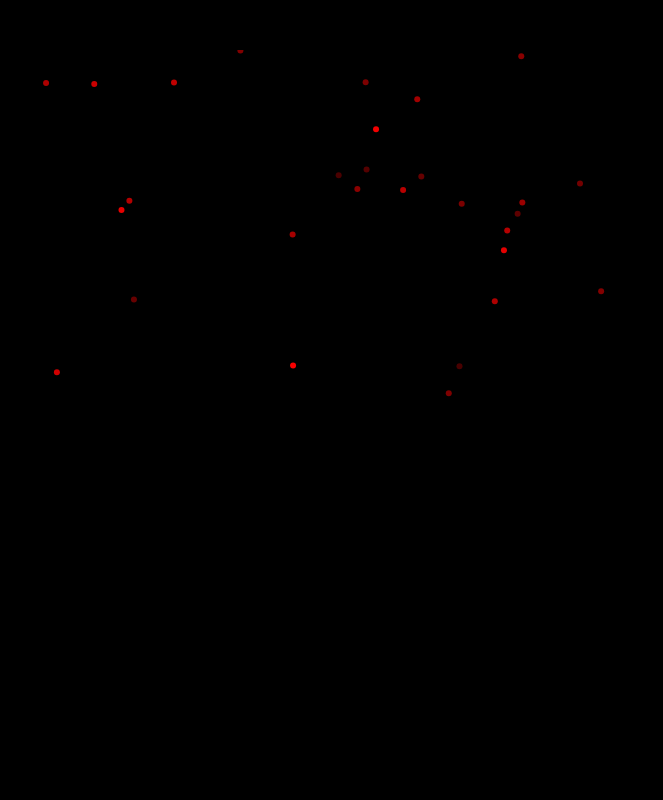
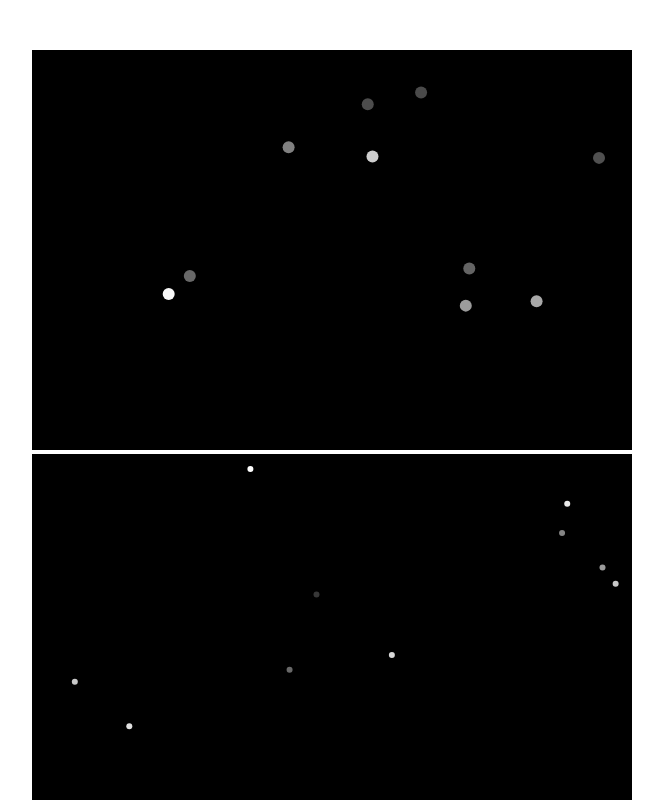
Before and after one commit to scottandrewlepera/HTML5-Canvas-FX, a website built with webpack: page demos/fizz.html in a window 1280 px wide. Shown: the top 800 px of the page, without its empty margins (18-681 px from the left). Built offline with nearby package versions, Linux system fonts and the light colour scheme; animation ran at ten frames a second; files whose address does not match are found by name.

Commit message:
BIG refactor - separate files for systems and particles - change HTML attribute API - file reorg

```diff
--- a/demos/fizz.html
+++ b/demos/fizz.html
@@ -1,33 +1,14 @@
 <!DOCTYPE html>
 <html>
     <head>
-    <style>
-        body {
-            margin: 50px;
-            padding: 0;
-            background-color: #000;
-            height: 100%;
-        }
-        .stack {
-            position: relative;
-        }
-        .stack canvas {
-            position: absolute;
-        }
-
-    </style>
+        <title>fizz</title>
+        <link type="text/css" rel="stylesheet" href="../dist/index.css" />
     </head>
     <body>
-        <canvas data-dust="30" data-dust-rgb="255,0,0" width="600" height="400"></canvas>
-        <canvas data-scratchlines="15" data-scratchlines-rgb="255,0,0" width="600" height="400"></canvas>
-        <canvas data-dustup="10" data-dustup-max-width="20" width="600" height="400"></canvas>
-        <div class="stack">
-            <canvas data-dust="30" data-dust-rgb="255,0,0" width="600" height="400"></canvas>
-            <canvas data-scratchlines="5" data-scratchlines-rgb="17,17,17" data-scratchlines-max-width="100" width="600" height="400"></canvas>
-        </div>
+        <canvas data-fx="fizz" data-fx-particle="dust" width="600" height="400"></canvas>
+        <canvas data-fx="fizz" data-fx-particle="dust" data-n="10" data-max-width="3" width="600" height="400"></canvas>
+        <canvas data-fx="fizz" data-fx-particle="globes" data-n="20" data-rgb="0,0,255" data-max-width="20" width="600" height="400"></canvas>
+        <canvas data-fx="fizz" data-fx-particle="globes" data-n="500" data-max-width="3" width="600" height="400"></canvas>
     </body>
-    <script type="text/javascript" src="./setup.js"></script>
-    <script type="text/javascript" src="./dust.js"></script>
-    <script type="text/javascript" src="./dustup.js"></script>
-    <script type="text/javascript" src="./scratchlines.js"></script>
+    <script type="text/javascript" src="../dist/main.js"></script>
 </html>
--- a/src/css/index.css
+++ b/src/css/index.css
@@ -1,8 +1,11 @@
 body {
     margin: 50px;
     padding: 0;
-    background-color: #000;
+    background: #fff;
     height: 100%;
+}
+canvas {
+    background: #000;
 }
 .stack {
     position: relative;
--- /dev/null
+++ b/src/js/constants.ts
@@ -0,0 +1,3 @@
+export const DEFAULT_SYSTEM_RGB: string = '255, 255, 255';
+export const DEFAULT_SYSTEM_COUNT: number = 10;
+export const DEFAULT_SYSTEM_MAX_WIDTH: number = 6;
--- a/src/js/dust.js
+++ /dev/null
@@ -1,101 +0,0 @@
-/*
-Particle system adapted from a demo by Andres Pagella
-http://www.andrespagella.com/introduction-particle-systems-html5-canvas
-*/
-
-import { initRequestAnimFrame } from './requestAnimFrame';
-
-(function() {
-
-  var Particle = function(x, y, vx, vy) {
-    this.x = x || 0;
-    this.y = y || 0;
-    this.vx = vx || 0;
-    this.vy = vy || 0;
-    this.alpha = 1;
-
-    this.update = function (vx, vy) {
-
-        this.alpha = Math.random() * (1 - 0.2) + 0.2;
-
-      vx = vx || 0,
-      vy = vy || 0;
-
-      this.x += this.vx + vx;
-      this.y += this.vy + vy;
-    };
-
-  };
-
-  var ParticleSystem = function(canvas, count, rgbColor) {
-    var i = 0,
-        ctx = canvas.getContext('2d');
-
-    count = count || 0;
-
-    rgbColor = rgbColor || '255, 255, 255';
-
-    this.particles = [];
-    this.canvas = canvas;
-
-    // initialization
-    for ( ; i < count ; ++i ) {
-      var x = Math.random() * (canvas.width - 1) + 1,
-          y = Math.random() * (canvas.height - 1) + 1,
-          vx = Math.random() * 3 - 1.5,
-          vy = Math.random() * 3 - 1.5;
-
-      this.particles.push(new Particle(x, y, vx, vy));
-    }
-
-    this.update = function() {
-      for ( i = 0 ; i < count ; ++i ) {
-
-        var particle = this.particles[i];
-        // We don't want to process particles that
-        // we can't see anymore
-        if (particle.x > 0 &&
-            particle.x < canvas.width &&
-            particle.y > 0 &&
-            particle.y < canvas.height) {
-
-            particle.update();
-
-            ctx.fillStyle = `rgba(${rgbColor}, ${particle.alpha})`;
-            ctx.beginPath();
-            ctx.arc(particle.x, particle.y, 3, 0, 2 * Math.PI);
-            ctx.fill();
-
-        } else {
-            particle.x = Math.random() * (canvas.width - 1) + 1;
-            particle.y = Math.random() * (canvas.height - 1) + 1;
-        }
-      }
-    };
-  };
-
-
-  // Call the init() function on load
-    init();
-
-    function init() {
-        // Get a reference to the canvas object in the HTML
-        var canvases = document.querySelectorAll('canvas[data-dust]');
-
-        Array.from(canvases).forEach( (canvas) => {
-            var n = parseInt(canvas.getAttribute('data-dust'), 10);
-            var rgb = canvas.getAttribute('data-dust-rgb');
-            var system = new ParticleSystem(canvas, n, rgb);
-
-            window.requestAnimFrame(paint);
-
-            function paint() {
-                var ctx = canvas.getContext('2d');
-                ctx.clearRect(0, 0, canvas.width, canvas.height);
-                system.update();
-                window.requestAnimFrame(paint);
-            }
-        });
-
-    }
-})();
--- a/src/js/index.js
+++ b/src/js/index.js
@@ -1,3 +1,8 @@
-import { init as ScratchInit } from './scratch';
+import { init as ScratchSystemInit } from './systems/Scratch';
+import { init as ParticleSystemInit } from './systems/Dust';
+import { init as FizzSystemInit } from './systems/Fizz';
+import { DustMote } from './particles/DustMote';
 
-ScratchInit(window);
+ScratchSystemInit(window);
+ParticleSystemInit(window);
+FizzSystemInit(window);
--- /dev/null
+++ b/src/js/particles/DustMote.ts
@@ -0,0 +1,29 @@
+import { Particle } from '../types/Particle';
+
+export class DustMote implements Particle {
+
+    x: number;
+    y: number;
+    vx: number;
+    vy: number;
+
+    alpha: number;
+    rgb: string;
+    render: (ctx: CanvasRenderingContext2D) => void;
+    maxWidth: number;
+
+    constructor(rgb: string, maxWidth: number) {
+
+        this.alpha = 1;
+        this.rgb = rgb;
+        this.maxWidth = maxWidth;
+
+        this.render = function(ctx: CanvasRenderingContext2D) {
+            this.alpha = Math.random() * (1 - 0.2) + 0.2;
+            ctx.fillStyle = `rgba(${this.rgb}, ${this.alpha})`;
+            ctx.beginPath();
+            ctx.arc(this.x, this.y, this.maxWidth, 0, 2 * Math.PI);
+            ctx.fill();
+        }
+    }
+}
--- /dev/null
+++ b/src/js/particles/Globe.ts
@@ -0,0 +1,30 @@
+import { Particle } from '../types/particle';
+
+export class Globe implements Particle {
+
+    x: any;
+    y: any;
+    vx: any;
+    vy: any;
+    alpha: number;
+    maxDiameter: any;
+    rgb: string;
+    render: (ctx: CanvasRenderingContext2D) => void;
+
+    constructor(rgb: string, maxWidth: number) {
+
+        this.alpha = 1;
+        this.maxDiameter = maxWidth;
+        this.rgb = rgb;
+
+        this.render = function (ctx: CanvasRenderingContext2D) {
+            this.alpha = Math.random() * (1 - 0.2) + 0.2;
+            let radius = Math.random() * (this.maxDiameter - 2) + 2;
+
+            ctx.fillStyle = `rgba(${this.rgb}, ${this.alpha})`;
+            ctx.beginPath();
+            ctx.arc(this.x, this.y, radius, 0, 2 * Math.PI);
+            ctx.fill();
+        }
+    }
+};
--- /dev/null
+++ b/src/js/particles/index.ts
@@ -0,0 +1,9 @@
+import { DustMote } from './DustMote';
+import { Globe } from './Globe';
+
+export const PARTICLES = {
+    dust: DustMote,
+    globes: Globe
+}
+
+export default PARTICLES;
--- /dev/null
+++ b/src/js/systems/Dust.ts
@@ -0,0 +1,84 @@
+import { initRequestAnimFrame } from '../requestAnimFrame';
+import { Particle } from '../types/Particle';
+import { PARTICLES } from '../particles';
+import { DEFAULT_SYSTEM_MAX_WIDTH, DEFAULT_SYSTEM_COUNT, DEFAULT_SYSTEM_RGB }  from '../constants';
+
+export class ParticleSystem {
+
+    particles: any[];
+    update: () => void;
+    initParticle: (particle: any, areaWidth: any, areaHeight: any) => void;
+    moveParticle: (particle: any) => void;
+
+    constructor(canvas: HTMLCanvasElement, particleClass: Particle, count: number = DEFAULT_SYSTEM_COUNT, rgb: string = DEFAULT_SYSTEM_RGB, maxWidth: number = DEFAULT_SYSTEM_MAX_WIDTH) {
+
+        let ctx = canvas.getContext('2d');
+
+        this.particles = [];
+
+        // initialization
+        for (let i = 0; i < count; ++i) {
+            let particle = new (particleClass as any)(rgb, maxWidth);
+            initParticle(particle, canvas.width, canvas.height);
+            this.particles.push(particle);
+        }
+
+        this.update = function () {
+            for (let i = 0; i < count; ++i) {
+
+                var particle = this.particles[i];
+                // We don't want to process particles that
+                // we can't see anymore
+                if (particle.x > 0 &&
+                    particle.x < canvas.width &&
+                    particle.y > 0 &&
+                    particle.y < canvas.height) {
+
+                    moveParticle(particle);
+                    particle.render(ctx);
+
+                } else {
+                    initParticle(particle, canvas.width, canvas.height);
+                }
+            }
+        }
+        function initParticle (particle, areaWidth, areaHeight) {
+            particle.x = Math.random() * (areaWidth - 1) + 1,
+            particle.y = Math.random() * (areaHeight - 1) + 1,
+            particle.vx = Math.random() * 3 - 1.5,
+            particle.vy = Math.random() * 3 - 1.5;
+        }
+        function moveParticle (particle) {
+            particle.x += particle.vx;
+            particle.y += particle.vy;
+        }
+    }
+}
+
+export function init(window) {
+
+    initRequestAnimFrame(window);
+    var document = window.document;
+
+    var canvases = document.querySelectorAll('canvas[data-fx="dust"]');
+
+    Array.from(canvases).forEach( (canvas: HTMLCanvasElement) => {
+
+        var particleClassKey = canvas.getAttribute('data-fx-particle');
+        var particleClass = PARTICLES[particleClassKey];
+
+        var n = parseInt(canvas.getAttribute('data-n'), 10) || DEFAULT_SYSTEM_COUNT;
+        var rgb = canvas.getAttribute('data-rgb') || DEFAULT_SYSTEM_RGB;
+        var mw = parseInt(canvas.getAttribute(`data-max-width`), 10) || DEFAULT_SYSTEM_MAX_WIDTH;
+        var system = new ParticleSystem(canvas, particleClass, n, rgb, mw);
+
+        window.requestAnimFrame(paint);
+
+        function paint() {
+            var ctx = canvas.getContext('2d');
+            ctx.clearRect(0, 0, canvas.width, canvas.height);
+            system.update();
+            window.requestAnimFrame(paint);
+        }
+    });
+}
--- /dev/null
+++ b/src/js/systems/Fizz.ts
@@ -0,0 +1,76 @@
+import { initRequestAnimFrame } from '../requestAnimFrame';
+import { Particle } from '../types/Particle';
+import { PARTICLES } from '../particles';
+import {DEFAULT_SYSTEM_MAX_WIDTH,  DEFAULT_SYSTEM_RGB, DEFAULT_SYSTEM_COUNT }  from '../constants';
+
+export class FizzSystem {
+
+    particles: any[];
+    update: () => void;
+
+    constructor(canvas: HTMLCanvasElement, particleClass: Particle, count: number = DEFAULT_SYSTEM_COUNT, rgb: string = DEFAULT_SYSTEM_RGB, maxWidth: number = DEFAULT_SYSTEM_MAX_WIDTH) {
+        var ctx = canvas.getContext('2d');
+
+        this.particles = [];
+
+        for (var i = 0; i < count; ++i) {
+            let particle = new (particleClass as any)(rgb, maxWidth);
+            initParticle(particle, canvas.width, canvas.height);
+            this.particles.push(particle);
+        }
+
+        this.update = function () {
+            for (i = 0; i < count; ++i) {
+                var particle = this.particles[i];
+                // We don't want to process particles that
+                // we can't see anymore
+                if (particle.y > 0 &&
+                    particle.y < canvas.height) {
+                    moveParticle(particle);
+                    particle.render(ctx);
+
+                } else {
+                    initParticle(particle, canvas.width, canvas.height);
+                }
+            }
+        }
+        function initParticle (particle: Particle, areaWidth: number, areaHeight: number) {
+            particle.x = Math.random() * (areaWidth - 1) + 1;
+            particle.y = Math.random() * (areaHeight - 1) + 1;
+            particle.vx = Math.random() * 3 - 1.5;
+            particle.vy = -(Math.random() * (3 - 1.5) + 1);
+        }
+        function moveParticle (particle) {
+            particle.y += particle.vy;
+        }
+    }
+}
+
+export function init(window, particleClass: Particle) {
+
+    initRequestAnimFrame(window);
+    var document = window.document;
+
+    var canvases = document.querySelectorAll('canvas[data-fx="fizz"]');
+
+    Array.from(canvases).forEach((canvas: HTMLCanvasElement) => {
+
+        var particleClassKey = canvas.getAttribute('data-fx-particle');
+        var particleClass = PARTICLES[particleClassKey];
+
+        var n = parseInt(canvas.getAttribute('data-n'), 10) || DEFAULT_SYSTEM_COUNT;
+        var mw = parseInt(canvas.getAttribute(`data-max-width`), 10) || DEFAULT_SYSTEM_MAX_WIDTH;
+        var rgb = canvas.getAttribute(`data-rgb`) || DEFAULT_SYSTEM_RGB;
+        var system = new FizzSystem(canvas, particleClass, n, rgb, mw);
+
+        window.requestAnimFrame(paint);
+
+        function paint() {
+            var ctx = canvas.getContext('2d');
+            ctx.clearRect(0, 0, canvas.width, canvas.height);
+            system.update();
+            window.requestAnimFrame(paint);
+        }
+    });
+
+}
--- a/src/js/scratch.ts
+++ b/src/js/systems/Scratch.ts
@@ -1,4 +1,4 @@
-import { initRequestAnimFrame } from './requestAnimFrame';
+import { initRequestAnimFrame } from '../requestAnimFrame';
 
 export class Scratch {
 
@@ -85,12 +85,13 @@ export function init(window) {
     initRequestAnimFrame(window);
     var document = window.document;
 
-    var canvases = document.querySelectorAll('canvas[data-scratch]');
+    var canvases = document.querySelectorAll('canvas[data-fx="scratches"]');
 
-    Array.from(canvases).forEach( (canvas: any) => {
-        var n = parseInt(canvas.getAttribute('data-scratch'), 10);
-        var mw = parseInt(canvas.getAttribute('data-scratch-max-width'), 10);
-        var rgb = canvas.getAttribute('data-scratch-rgb');
+    Array.from(canvases).forEach( (canvas: HTMLCanvasElement) => {
+
+        var n = parseInt(canvas.getAttribute('data-n'), 10) || 1;
+        var mw = parseInt(canvas.getAttribute('data-max-width'), 10) || 3;
+        var rgb = canvas.getAttribute('data-rgb');
 
         var system = new ScratchSystem(canvas, n, mw, rgb);
 
```
Also changed, not shown: demos/dust.html (+7 -26 lines), demos/scratches.html (+3 -3 lines), src/js/fizz.js (deleted, +0 -95 lines), src/js/types/Particle.d.ts (added, +9 -0 lines), dist/main.js.
